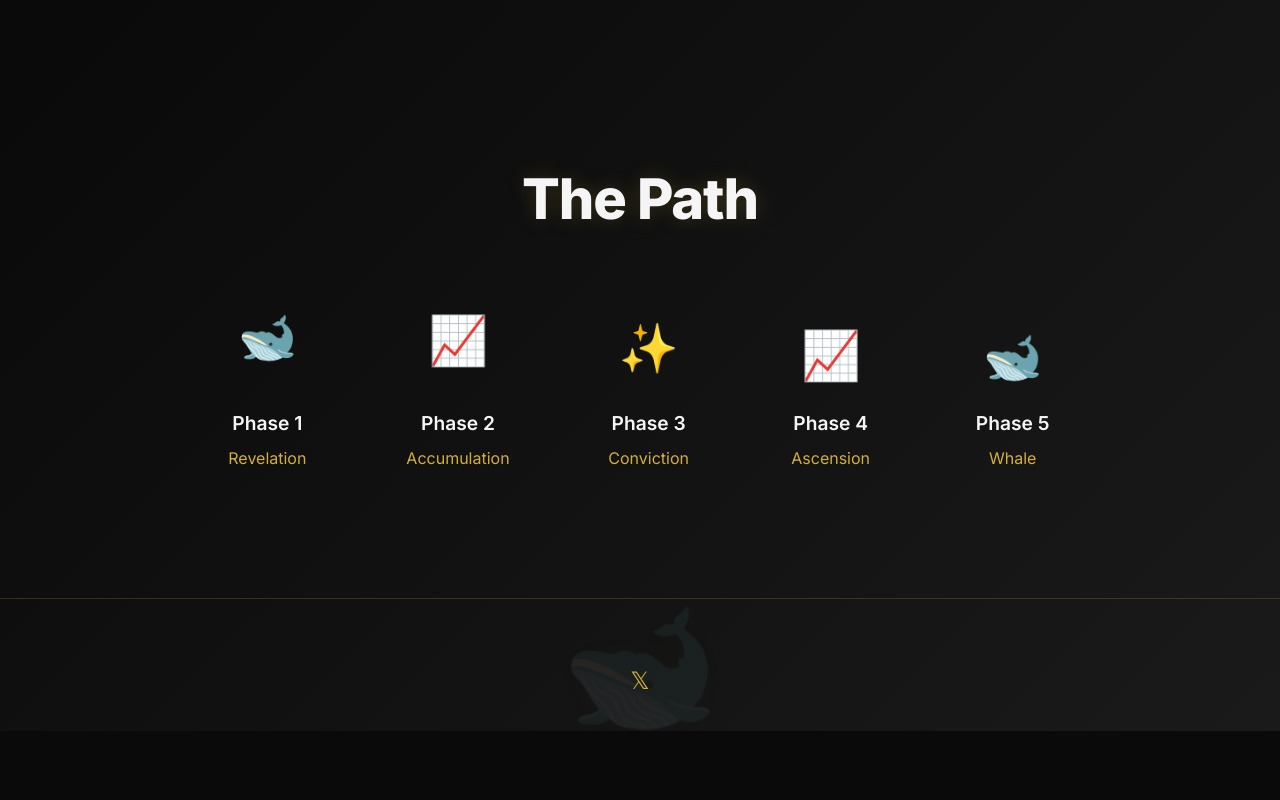
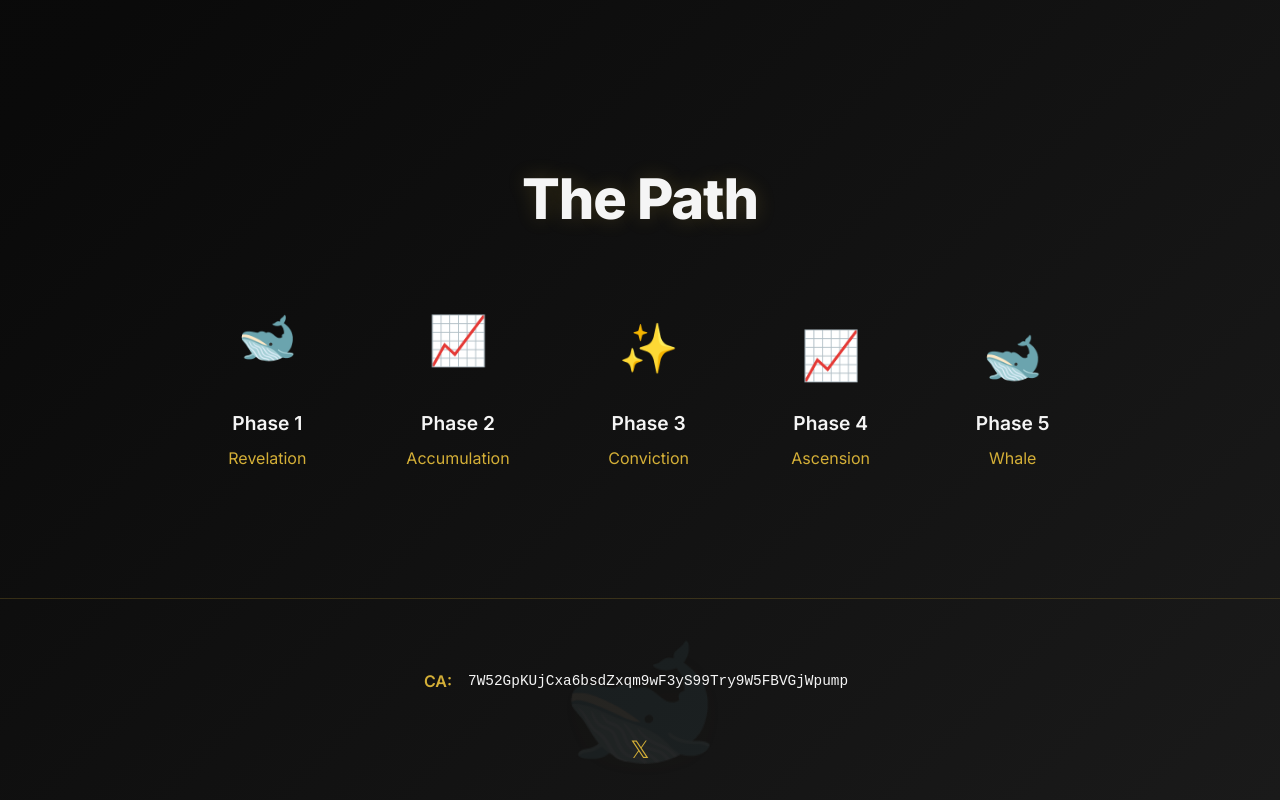
Before and after one commit to a05cramer-ctrl/whallag, a React (Vite) app: page / in a window 1280 px wide. Shown: the part 1804-2604 px from the top of the page. Before the commit the page ends 2535 px from the top, so only its background shows below. Built offline with nearby package versions, Linux system fonts and the light colour scheme; the HTML template or start-up script is replaced by a standard one.

Commit message:
Implement clipboard functionality to copy contract address in App component and display status message upon copying.

```diff
--- a/src/App.tsx
+++ b/src/App.tsx
@@ -10,6 +10,8 @@ const subheadlines = [
 
 function App() {
   const [subheadline, setSubheadline] = useState(subheadlines[0])
+  const [copied, setCopied] = useState(false)
+  const contractAddress = '7W52GpKUjCxa6bsdZxqm9wF3yS99Try9W5FBVGjWpump'
 
   useEffect(() => {
     // Rotate subheadline randomly
@@ -19,6 +21,16 @@ function App() {
     }, 5000)
     return () => clearInterval(interval)
   }, [])
+
+  const copyToClipboard = async () => {
+    try {
+      await navigator.clipboard.writeText(contractAddress)
+      setCopied(true)
+      setTimeout(() => setCopied(false), 2000)
+    } catch (err) {
+      console.error('Failed to copy:', err)
+    }
+  }
 
   return (
     <div className="App">
@@ -134,6 +146,16 @@ function App() {
       <footer className="footer">
         <div className="footer-watermark">🐋</div>
         <div className="footer-content">
+          <div className="contract-address">
+            <p className="ca-label">CA:</p>
+            <p
+              className={`ca-value ${copied ? 'copied' : ''}`}
+              onClick={copyToClipboard}
+              title="Click to copy"
+            >
+              {copied ? 'Copied!' : contractAddress}
+            </p>
+          </div>
           <div className="social-icons">
             <a href="https://x.com/whalleah" target="_blank" rel="noopener noreferrer" className="social-icon" aria-label="X (Twitter)">𝕏</a>
           </div>
```
